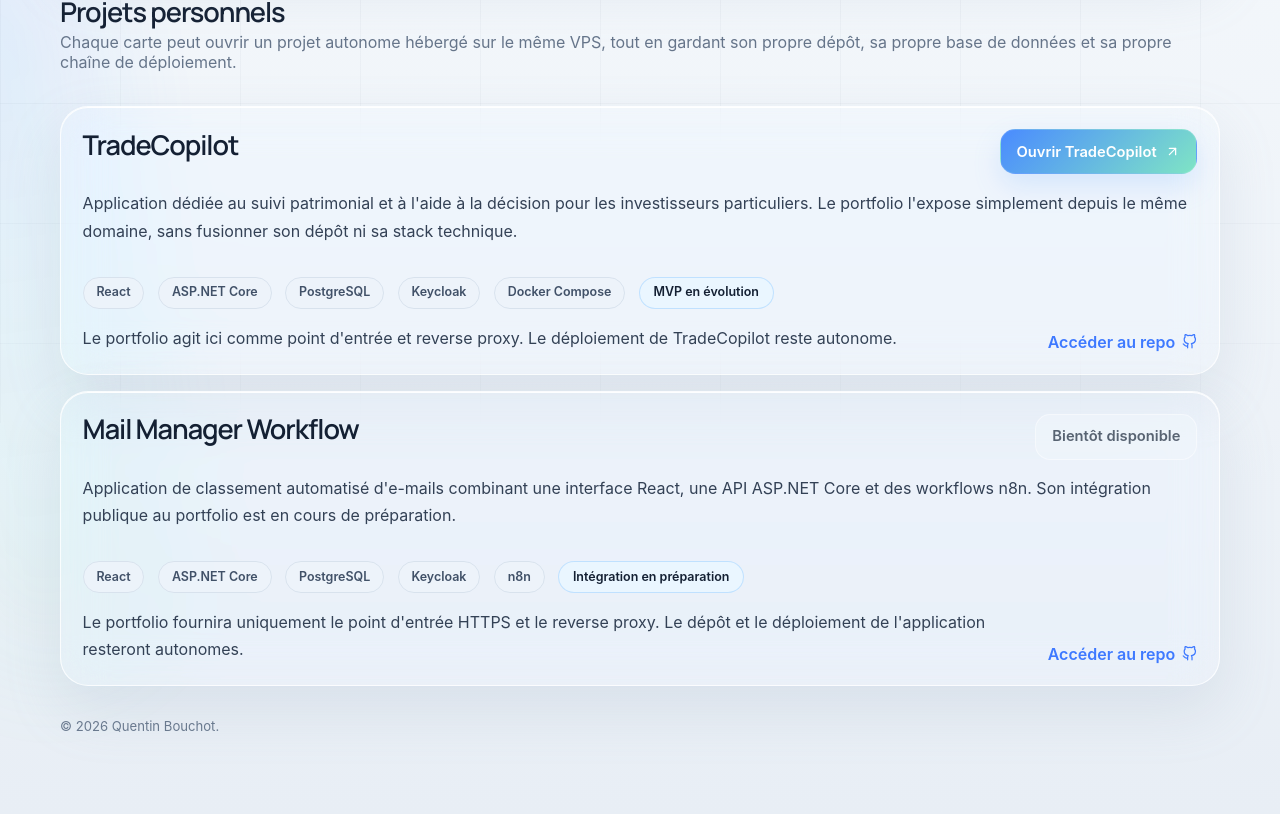
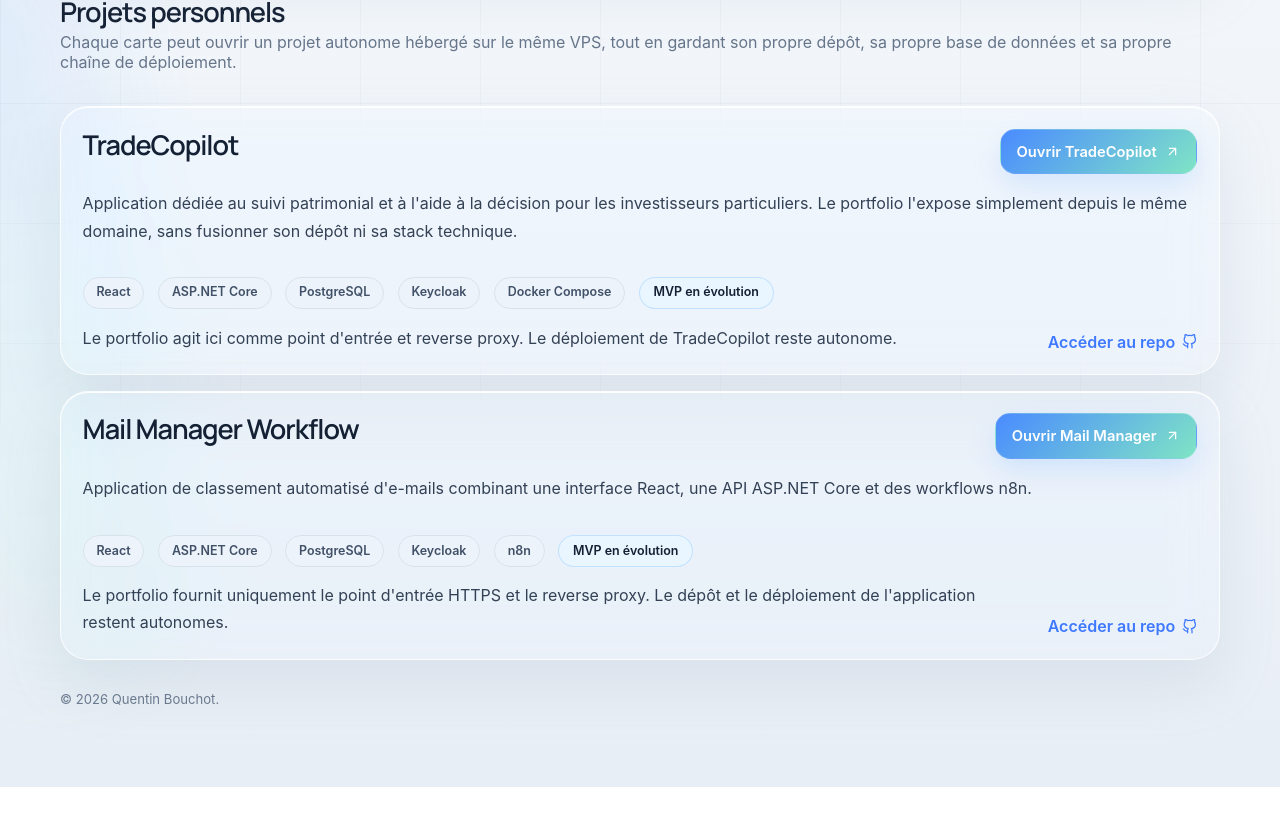
Before and after one commit to QuentinB21/Portfolio_website, a React (Vite) app: page /projets in a window 1280 px wide. Shown: the part 377-1191 px from the top of the page. After the commit the page ends 1164 px from the top, so only its background shows below. Built offline with nearby package versions, Linux system fonts and the light colour scheme; no server answers.

Commit message:
feat: update Mail Manager Workflow references and deployment configuration for improved accessibility

```diff
--- a/docker-compose.prod.yml
+++ b/docker-compose.prod.yml
@@ -20,7 +20,7 @@ services:
       MAILMANAGER_AUTH_UPSTREAM: ${MAILMANAGER_AUTH_UPSTREAM:-mail-manager-keycloak:8080}
       MAILMANAGER_WORKFLOW_UPSTREAM: ${MAILMANAGER_WORKFLOW_UPSTREAM:-mail-manager-n8n:5678}
     volumes:
-      - ./deploy/Caddyfile:/etc/caddy/Caddyfile:ro
+      - ./deploy:/etc/caddy:ro
       - caddy-data:/data
       - caddy-config:/config
     depends_on:
--- a/src/data/content.tsx
+++ b/src/data/content.tsx
@@ -43,15 +43,15 @@ export const showcaseProjects: ShowcaseProject[] = [
   {
     title: 'Mail Manager Workflow',
     description:
-      "Application de classement automatisé d'e-mails combinant une interface React, une API ASP.NET Core et des workflows n8n. Son intégration publique au portfolio est en cours de préparation.",
+      "Application de classement automatisé d'e-mails combinant une interface React, une API ASP.NET Core et des workflows n8n.",
     stack: ['React', 'ASP.NET Core', 'PostgreSQL', 'Keycloak', 'n8n'],
     href: '/projets/MailManager/',
     repoUrl: 'https://github.com/QuentinB21/MailManagerWorkflow',
     presentationUrl: 'https://github.com/QuentinB21/MailManagerWorkflow/blob/master/README.md',
-    available: false,
-    status: 'Intégration en préparation',
-    ctaLabel: 'Bientôt disponible',
-    note: "Le portfolio fournira uniquement le point d'entrée HTTPS et le reverse proxy. Le dépôt et le déploiement de l'application resteront autonomes.",
+    available: true,
+    status: 'MVP en évolution',
+    ctaLabel: 'Ouvrir Mail Manager',
+    note: "Le portfolio fournit uniquement le point d'entrée HTTPS et le reverse proxy. Le dépôt et le déploiement de l'application restent autonomes.",
   },
 ]
 
@@ -117,6 +117,6 @@ export const cannedAnswers: CannedAnswer[] = [
   {
     keywords: ['projet', 'projets', 'travaux', 'tradecopilot', 'mailmanager', 'mail manager', 'email'],
     answer:
-      'La page Projets expose des applications autonomes hébergées depuis le même domaine. Elle présente TradeCopilot ainsi que Mail Manager Workflow, dont l’intégration au portfolio est en préparation.',
+      'La page Projets expose des applications autonomes hébergées depuis le même domaine. TradeCopilot et Mail Manager Workflow y sont accessibles avec leur présentation et leur dépôt.',
   },
 ]
```
Also changed, not shown: 3 other files (tests, documents, lock files or other folders).
